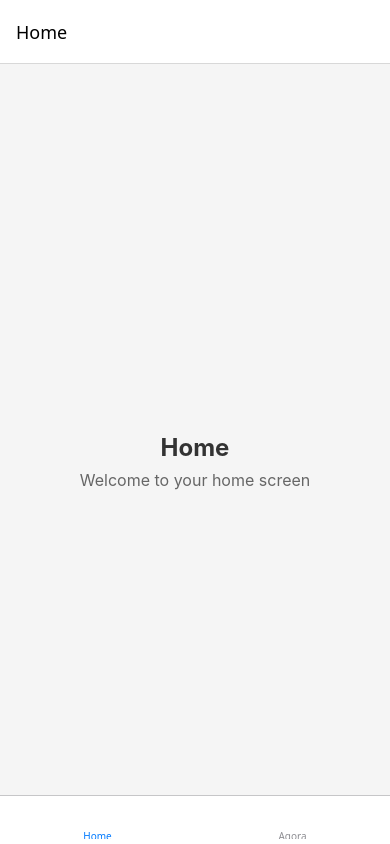
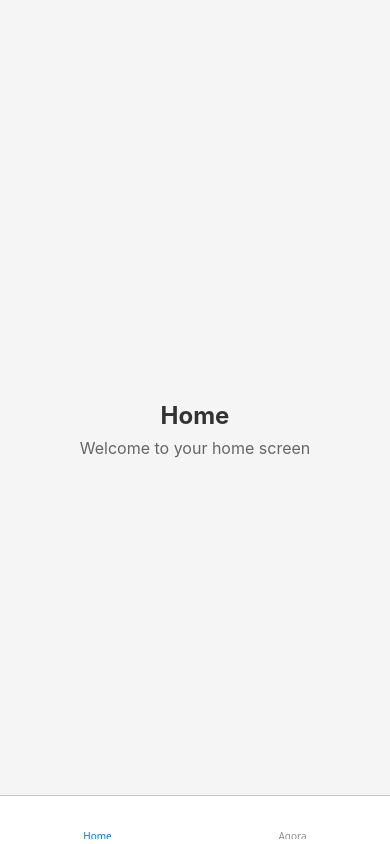
Before and after one commit to SaadWaheed10/agora, a React Native app: screen / in a window 390 px wide. Built offline with nearby package versions, Linux system fonts and the light colour scheme; some icons are missing.

Commit message:
updates: header removed

```diff
--- a/src/navigation/TabNavigator.tsx
+++ b/src/navigation/TabNavigator.tsx
@@ -15,6 +15,7 @@ const TabNavigator = () => {
   return (
     <Tab.Navigator
       screenOptions={{
+        headerShown: false,
         tabBarActiveTintColor: '#007AFF',
         tabBarInactiveTintColor: '#8E8E93',
         tabBarStyle: {
```
